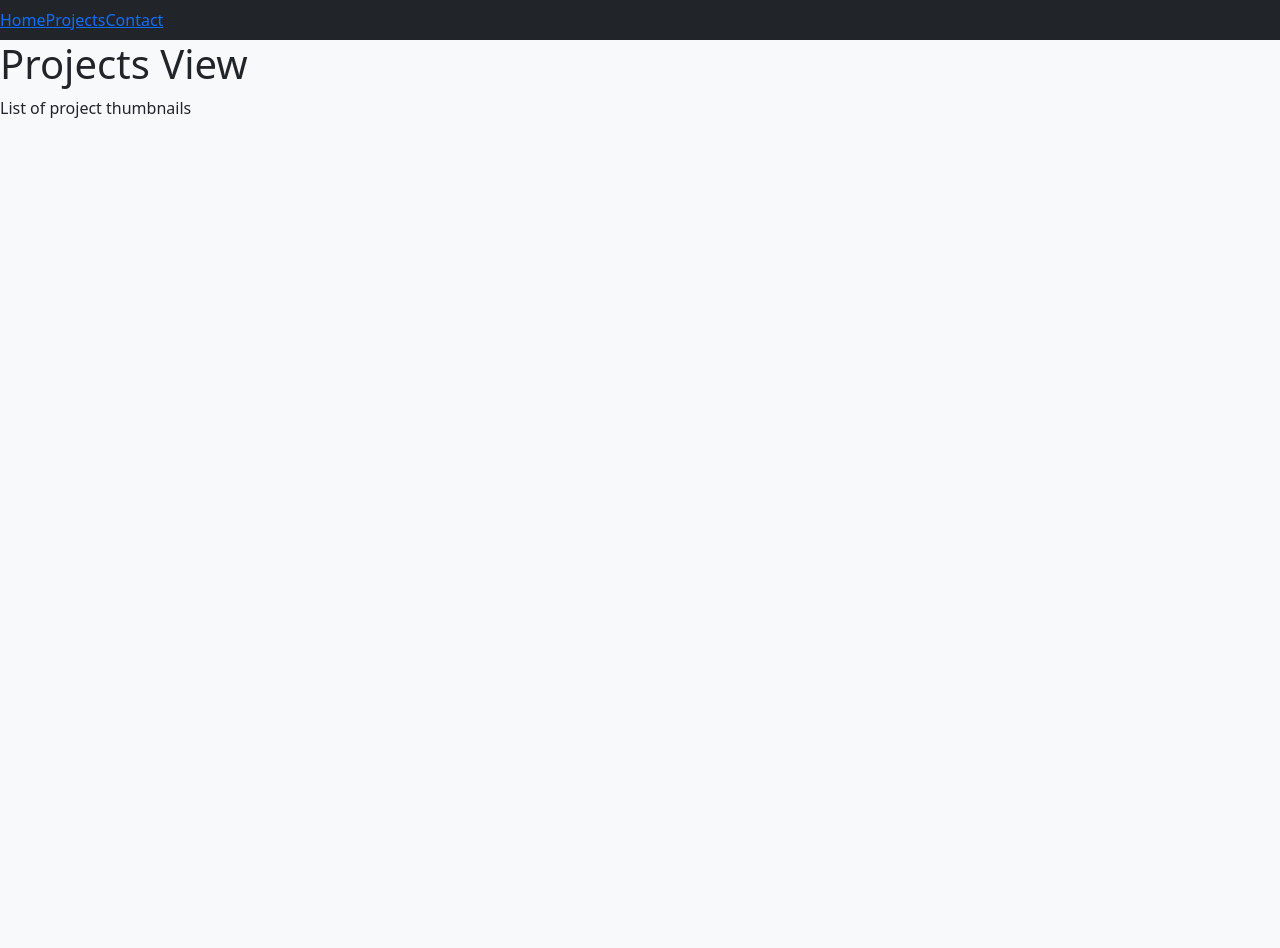
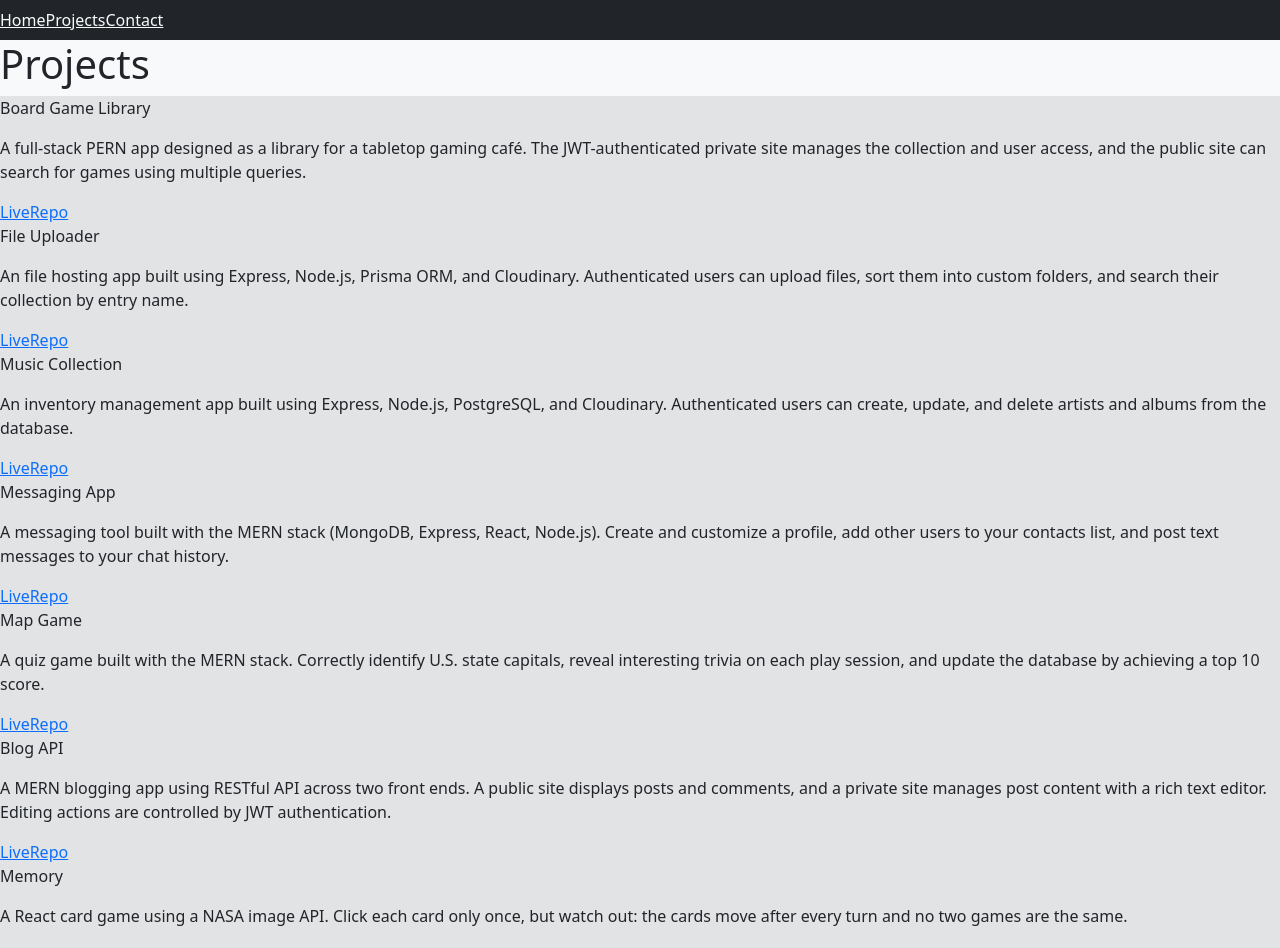
Before and after one commit to JakeBrowning90/personal-portfolio-2, a React (Vite) app: page /projects in a window 1280 px wide. Shown: the top 948 px of the page. Before the commit the page ends 800 px from the top, so only its background shows below. Built offline with nearby package versions, Linux system fonts and the light colour scheme.

Commit message:
Import project array

```diff
--- a/src/App.jsx
+++ b/src/App.jsx
@@ -8,10 +8,16 @@ import Error404View from "./components/Error404View";
 function App() {
   return (
     <>
-      <nav className="navbar navbar-expand-md bg-dark">
-        <Link to="/">Home</Link>
-        <Link to="/projects">Projects</Link>
-        <Link to="/contact">Contact</Link>
+      <nav className="navbar navbar-expand-lg bg-dark">
+        <Link to="/" className="text-light">
+          Home
+        </Link>
+        <Link to="/projects" className="text-light">
+          Projects
+        </Link>
+        <Link to="/contact" className="text-light">
+          Contact
+        </Link>
       </nav>
       <main>
         <Routes>
--- /dev/null
+++ b/src/components/ProjectCard.jsx
@@ -0,0 +1,18 @@
+import React, { useState } from "react";
+// import apiSource
+
+function ProjectCard({ project }) {
+  // State declarations
+  // Functions
+  // Render
+  return (
+    <div className="bg-secondary-subtle">
+      <p>{project.title}</p>
+      <p>{project.desc}</p>
+      <a href={project.liveLink}>Live</a>
+      <a href={project.repoLink}>Repo</a>
+    </div>
+  );
+}
+
+export default ProjectCard;
--- a/src/components/ProjectsView.jsx
+++ b/src/components/ProjectsView.jsx
@@ -1,4 +1,6 @@
 import React, { useState } from "react";
+import ProjectCard from "./ProjectCard";
+import projectsList from "../projectList";
 // import apiSource
 
 function ProjectsView(
@@ -8,11 +10,14 @@ function ProjectsView(
 ) {
   // State declarations
   // Functions
+
   // Render
   return (
     <div>
-      <h1>Projects View</h1>
-      <p>List of project thumbnails</p>
+      <h1>Projects</h1>
+      {projectsList.map((project) => {
+        return <ProjectCard project={project} />;
+      })}
     </div>
   );
 }
--- /dev/null
+++ b/src/projectList.js
@@ -0,0 +1,116 @@
+const projectsList = [
+  //   {
+  //     title: "",
+  //     repoLink: "",
+  //     liveLink: "",
+  //     thumbnail: "",
+  //     desc: "",
+  //   },
+  {
+    title: "Board Game Library",
+    repoLink: "https://github.com/JakeBrowning90/game-library-public",
+    liveLink: "https://game-library-public.fly.dev/",
+    thumbnail: "img/gameLibraryThumbnail.jpg",
+    desc: "A full-stack PERN app designed as a library for a tabletop gaming café. The JWT-authenticated private site manages the collection and user access, and the public site can search for games using multiple queries.",
+  },
+  {
+    title: "File Uploader",
+    repoLink: "https://github.com/JakeBrowning90/file-uploader",
+    liveLink: "https://file-uploader-empty-sun-8023.fly.dev/",
+    thumbnail: "img/fileUploaderThumbnail.jpg",
+    desc: "An file hosting app built using Express, Node.js, Prisma ORM, and Cloudinary. Authenticated users can upload files, sort them into custom folders, and search their collection by entry name.",
+  },
+  //   {
+  //     title: "Micro Blog",
+  //     repoLink: "https://github.com/JakeBrowning90/members-only-2",
+  //     liveLink: "https://members-only-2-frosty-moon-5954.fly.dev/",
+  //     thumbnail: "",
+  //     desc: "",
+  //   },
+  {
+    title: "Music Collection",
+    repoLink: "https://github.com/JakeBrowning90/inventory-application-2",
+    liveLink: "https://inventory-application-2.fly.dev/",
+    thumbnail: "img/musicAppThumbnail.jpg",
+    desc: "An inventory management app built using Express, Node.js, PostgreSQL, and Cloudinary. Authenticated users can create, update, and delete artists and albums from the database.",
+  },
+  {
+    title: "Messaging App",
+    repoLink: "https://github.com/JakeBrowning90/messaging-app-front",
+    liveLink: "https://messaging-app.fly.dev/",
+    thumbnail: "img/messagingAppThumbnail.jpg",
+    desc: "A messaging tool built with the MERN stack (MongoDB, Express, React, Node.js). Create and customize a profile, add other users to your contacts list, and post text messages to your chat history.",
+  },
+  {
+    title: "Map Game",
+    repoLink: "https://github.com/JakeBrowning90/wheres-waldo-front",
+    liveLink: "https://jakebrowningmapgame.netlify.app/",
+    thumbnail: "img/mapGameThumbnail.jpg",
+    desc: "A quiz game built with the MERN stack. Correctly identify U.S. state capitals, reveal interesting trivia on each play session, and update the database by achieving a top 10 score.",
+  },
+  {
+    title: "Blog API",
+    repoLink: "https://github.com/JakeBrowning90/blog-public-frontend",
+    liveLink: "https://blog-public-frontend.fly.dev/",
+    thumbnail: "img/blogThumbnail.jpg",
+    desc: "A MERN blogging app using RESTful API across two front ends. A public site displays posts and comments, and a private site manages post content with a rich text editor. Editing actions are controlled by JWT authentication.",
+  },
+  //   {
+  //     title: "Art Gallery",
+  //     repoLink: "https://github.com/JakeBrowning90/inventory-application",
+  //     liveLink: "https://virtual-gallery-morning-fire-4767.fly.dev/",
+  //     thumbnail: "img/artMuseumThumbnail.jpg",
+  //     desc: "An inventory management app built using Node.js, Express, and MongoDB. Authenticated users can create, update, and delete artists and paintings from the database.",
+  //   },
+  //   {
+  //     title: "I Spy",
+  //     repoLink: "https://github.com/JakeBrowning90/i-spy",
+  //     liveLink: "https://jakebrowning90.github.io/i-spy/",
+  //     thumbnail: "img/ispyThumbnail.jpg",
+  //     desc: "A hidden-object game built with JavaScript and online scorekeeping in Cloud Firestore. Locate every item as fast as possible to join the scoreboard.",
+  //   },
+  {
+    title: "Memory",
+    repoLink: "https://github.com/JakeBrowning90/memory-cards-2",
+    liveLink: "https://jake-browning-memory-cards-2.netlify.app/",
+    thumbnail: "img/memory2Thumbnail.jpg",
+    desc: "A React card game using a NASA image API. Click each card only once, but watch out: the cards move after every turn and no two games are the same.",
+  },
+  {
+    title: "CV Builder",
+    repoLink: "https://github.com/JakeBrowning90/cv-application",
+    liveLink: "https://jakebrowning-cv-builder.netlify.app/",
+    thumbnail: "img/cvBuilderThumbnail.jpg",
+    desc: "A React app for building and editing a CV. Collapsable forms allow input for a header, summary, education, and work experience components.",
+  },
+  {
+    title: "Battleship",
+    repoLink: "https://github.com/JakeBrowning90/battleship",
+    liveLink: "https://jakebrowning90.github.io/battleship/",
+    thumbnail: "img/battleshipThumbnail.jpg",
+    desc: "The classic board game in JavaScript, playable by 1 or 2 players. Place ships manually or automatically, and be the first to sink the opposing fleet.",
+  },
+  // {
+  //   title: "Weather",
+  //   repoLink: "https://github.com/JakeBrowning90/weather-app",
+  //   liveLink: "https://jakebrowning90.github.io/weather-app/",
+  //   thumbnail: "img/weatherThumbnail.jpg",
+  //   desc: "Check the weather in more than 200,000 cities using the OpenWeather API. You can also toggle between metric and U.S. customary measurements.",
+  // },
+  // {
+  //   title: "To-Do List",
+  //   repoLink: "https://github.com/JakeBrowning90/to-do-list",
+  //   liveLink: "https://jakebrowning90.github.io/to-do-list/",
+  //   thumbnail: "img/todoThumbnail.jpg",
+  //   desc: "Add, categorize, edit, and delete tasks on a personal list. The list also persists on a user’s machine using the localStorage property.",
+  // },
+  // {
+  //   title: "Tic-Tac-Toe",
+  //   repoLink: "https://github.com/JakeBrowning90/tic-tac-toe",
+  //   liveLink: "https://jakebrowning90.github.io/tic-tac-toe/",
+  //   thumbnail: "img/tictactoeThumbnail.jpg",
+  //   desc: "Play a JavaScript version of the old-fashioned game against your friend.",
+  // },
+];
+
+export default projectsList;
```
